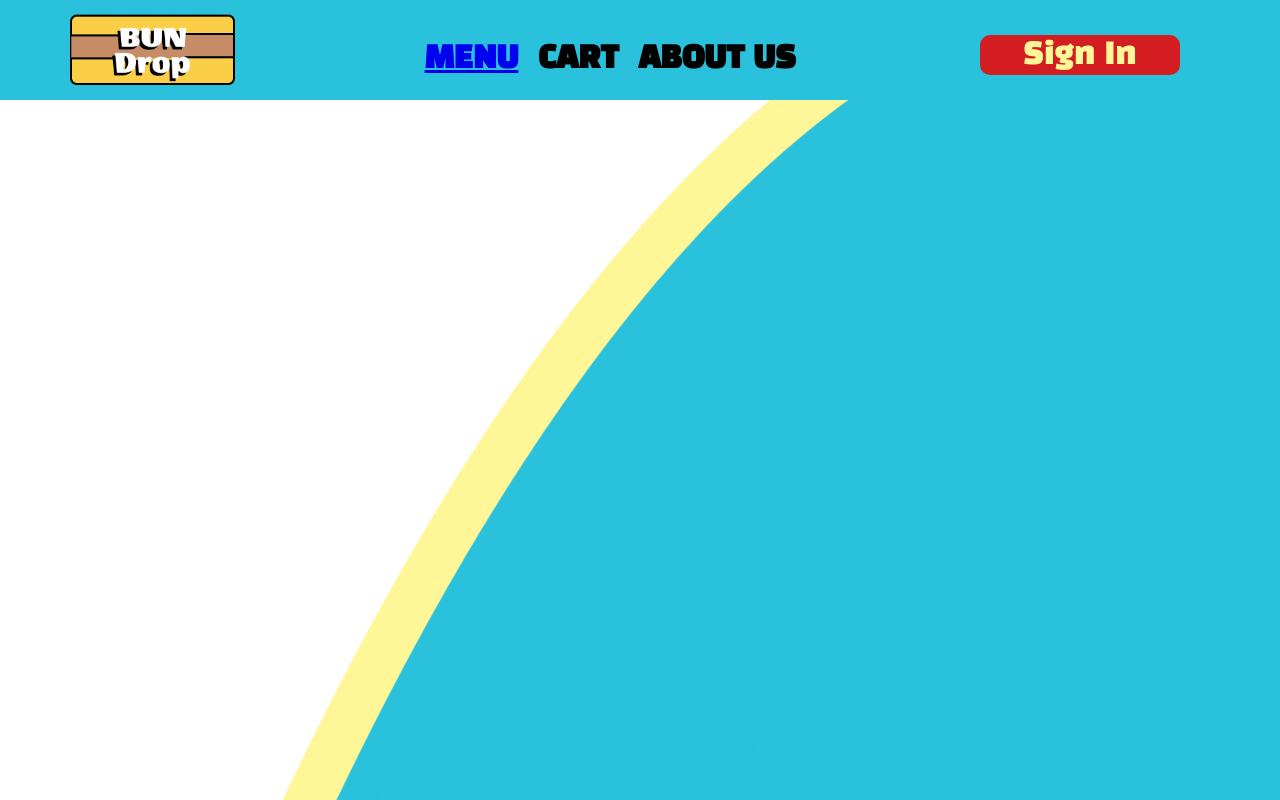
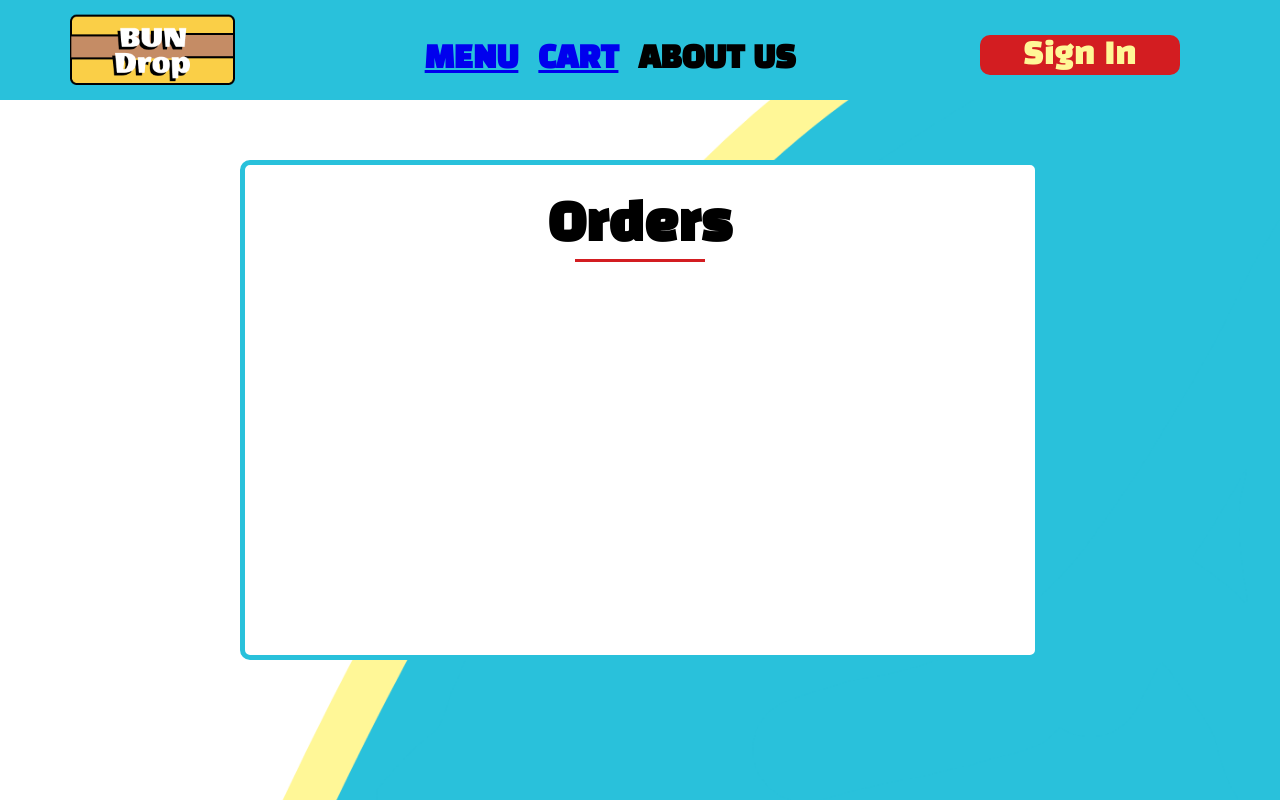
Before and after one commit to NorahBin/bun-drop, a React (Vite) app: page /cartpage in a window 1280 px wide. Built offline with nearby package versions, Linux system fonts and the light colour scheme.

Commit message:
displaya cart items i orders sida

```diff
--- a/src/App.css
+++ b/src/App.css
@@ -333,3 +333,35 @@ body {
 .yellow-active{
   color: #fff797;
 }
+
+.order-container{
+  display: flex;
+  justify-content: center;
+
+  margin-top: 60px;
+}
+
+.order-title{
+  text-align: center;
+  margin-top: 30px;
+  font-size: 50px;
+  font-family: "Black Han Sans";
+}
+
+.order-box{
+  width: 800px;
+  height: 500px;
+    border: #29c1db solid 5px;
+    background-color: white;
+        border-radius: 10px;
+
+
+}
+
+
+.red-line-orders{
+  margin-left: 330px;
+  background-color: #d31d21;
+  height: 3px;
+  width: 130px;
+}
--- a/src/App.jsx
+++ b/src/App.jsx
@@ -7,6 +7,7 @@ import LandingPageComp from "./components/LandingPageComp";
 import { BrowserRouter as Router, Routes, Route, Link } from "react-router-dom";
 import LandingPage from "./pages/LandingPage";
 import MenuPage from "./pages/MenuPage";
+import CartPage from "./pages/CartPage";
 
 
 function App() {
@@ -19,6 +20,7 @@ function App() {
         <Routes>
           <Route path="/" element={<LandingPage />} />
           <Route path="/menupage" element={<MenuPage />} />
+          <Route path="/cartpage" element={<CartPage />} />
         </Routes>
       </Router>
 
--- /dev/null
+++ b/src/components/CartComponent.jsx
@@ -0,0 +1,29 @@
+import React from 'react';
+function CartComponent() {
+
+    //Hämtar alla items från cart
+      const cartItems = JSON.parse(localStorage.getItem("cart")) || [];
+
+    return (
+      <>
+        <div className="order-container">
+          <div className="order-box">
+            <h1 className="order-title">Orders</h1>
+            <div className="red-line-orders"></div>
+
+            {cartItems.map((item, index) => (
+              <div key={index}>
+                <h1>{item.title}</h1>
+
+                <h2>{item.name}</h2>
+                <p>{item.description}</p>
+                <p>{item.price}</p>
+              </div>
+            ))}
+          </div>
+        </div>
+      </>
+    );
+}
+
+export default CartComponent;
--- a/src/components/MenuComponent.jsx
+++ b/src/components/MenuComponent.jsx
@@ -1,4 +1,3 @@
-
 import React, { useState, useEffect } from "react";
 import { GiHamburger } from "react-icons/gi";
 import { RiDrinks2Fill } from "react-icons/ri";
@@ -20,6 +19,13 @@ function MenuComponent() {
   const handleFilterClick = (filter, button) => {
     setFilter(filter);
     setActiveButton(button);
+  };
+
+
+  const addToCart = (item) => {
+    let cartItems = JSON.parse(localStorage.getItem("cart")) || [];
+    cartItems.push(item);
+    localStorage.setItem("cart", JSON.stringify(cartItems));
   };
 
   const filteredItems = menuItems.filter((item) => {
@@ -94,7 +100,12 @@ function MenuComponent() {
                 <h2>{item.name}</h2>
                 <p>{item.description}</p>
                 <p>{item.price}</p>
-                <button className="sign-in order-button ">Order</button>
+                <button
+                  className="sign-in order-button"
+                  onClick={() => addToCart(item)}
+                >
+                  Order
+                </button>
               </div>
             ))}
           </div>
@@ -105,3 +116,112 @@ function MenuComponent() {
 }
 
 export default MenuComponent;
+
+
+//Orginal
+// import React, { useState, useEffect } from "react";
+// import { GiHamburger } from "react-icons/gi";
+// import { RiDrinks2Fill } from "react-icons/ri";
+// import { GiFrenchFries } from "react-icons/gi";
+// import { IoIosIceCream } from "react-icons/io";
+
+// function MenuComponent() {
+//   const [menuItems, setMenuItems] = useState([]);
+//   const [filter, setFilter] = useState("all");
+//   const [activeButton, setActiveButton] = useState("all");
+
+//   useEffect(() => {
+//     fetch("http://localhost:3000/menu")
+//       .then((response) => response.json())
+//       .then((data) => setMenuItems(data))
+//       .catch((error) => console.error("Error:", error));
+//   }, []);
+
+//   const handleFilterClick = (filter, button) => {
+//     setFilter(filter);
+//     setActiveButton(button);
+//   };
+
+//   const filteredItems = menuItems.filter((item) => {
+//     if (filter === "all") return true;
+//     return item.category === filter;
+//   });
+
+//   return (
+//     <>
+//       <div className="menu-container">
+//         <div className="red-menu">
+//           <div className="menu-text-container">
+//             <button
+//               className={`all-text all-button ${
+//                 activeButton === "all" ? "yellow-active" : ""
+//               }`}
+//               onClick={() => handleFilterClick("all", "all")}
+//             >
+//               All
+//             </button>
+//             <span className="white-line"></span>
+
+//             <button
+//               className={`burger-text all-button ${
+//                 activeButton === "burgers" ? "yellow-active" : ""
+//               }`}
+//               onClick={() => handleFilterClick("burgers", "burgers")}
+//             >
+//               Burgers
+//               <GiHamburger className="hamburger-icon" />
+//             </button>
+//             <span className="white-line"></span>
+
+//             <button
+//               className={`all-button ${
+//                 activeButton === "sides" ? "yellow-active" : ""
+//               }`}
+//               onClick={() => handleFilterClick("sides", "sides")}
+//             >
+//               Sides
+//               <GiFrenchFries className="sides-icon" />
+//             </button>
+//             <span className="white-line"></span>
+
+//             <button
+//               className={`all-button ${
+//                 activeButton === "drinks" ? "yellow-active" : ""
+//               }`}
+//               onClick={() => handleFilterClick("drinks", "drinks")}
+//             >
+//               Drinks
+//               <RiDrinks2Fill className="drink-icon" />
+//             </button>
+//             <span className="white-line"></span>
+
+//             <button
+//               className={`all-button ${
+//                 activeButton === "desserts" ? "yellow-active" : ""
+//               }`}
+//               onClick={() => handleFilterClick("desserts", "desserts")}
+//             >
+//               Desserts
+//               <IoIosIceCream className="dessert-icon" />
+//             </button>
+//           </div>
+//           <div className="menu-card-container">
+//             {filteredItems.map((item, index) => (
+//               <div key={index} className="menu-card">
+//                 <img src={item.image} alt={item.title} className="burger-pic" />
+//                 <h1 className="card-text">{item.title}</h1>
+//                 <div className="red-line"></div>
+//                 <h2>{item.name}</h2>
+//                 <p>{item.description}</p>
+//                 <p>{item.price}</p>
+//                 <button className="sign-in order-button ">Order</button>
+//               </div>
+//             ))}
+//           </div>
+//         </div>
+//       </div>
+//     </>
+//   );
+// }
+
+// export default MenuComponent;
--- a/src/components/Navbar.jsx
+++ b/src/components/Navbar.jsx
@@ -14,7 +14,9 @@ function NavBar() {
             <h2 className="menu-text"> MENU</h2>
           </NavLink>
           {/* <h2 className="menu-text"> MENU</h2> */}
-          <h2 className="cart-text"> CART</h2>
+          <NavLink to="/cartpage">
+            <h2 className="cart-text"> CART</h2>
+          </NavLink>
           <h2 className="cart-text"> ABOUT US</h2>
         </div>
         <button className="sign-in">Sign In</button>
--- /dev/null
+++ b/src/pages/CartPage.jsx
@@ -0,0 +1,7 @@
+import React from 'react';
+import CartComponent from '../components/CartComponent';
+function CartPage() {
+    return (<CartComponent/>  );
+}
+
+export default CartPage;
```
Also changed, not shown: src/components/MenuCardsComponent.jsx (+8 -0 lines).
